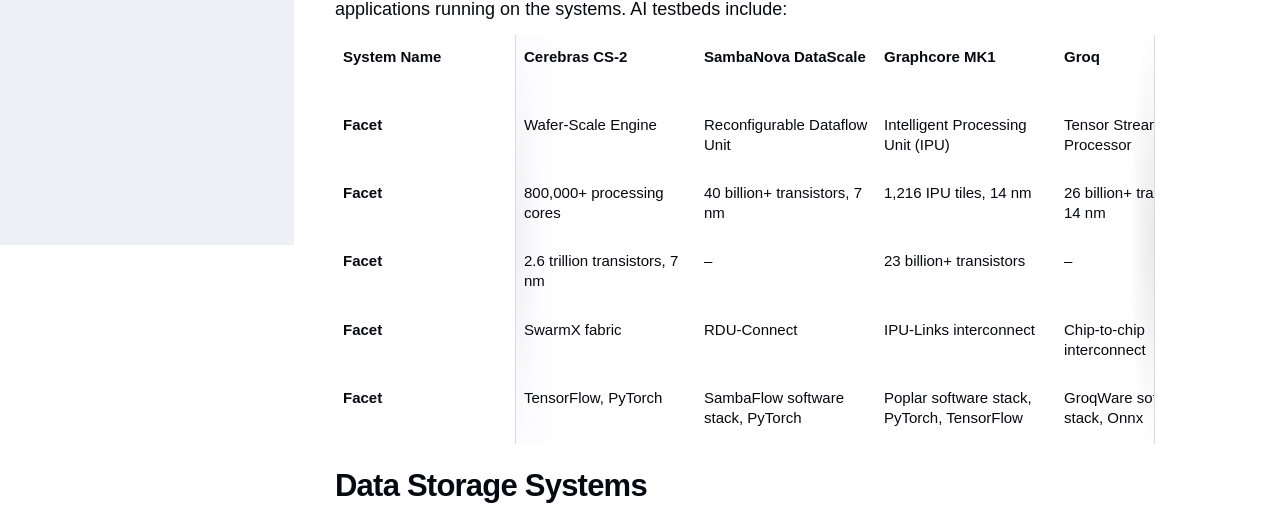
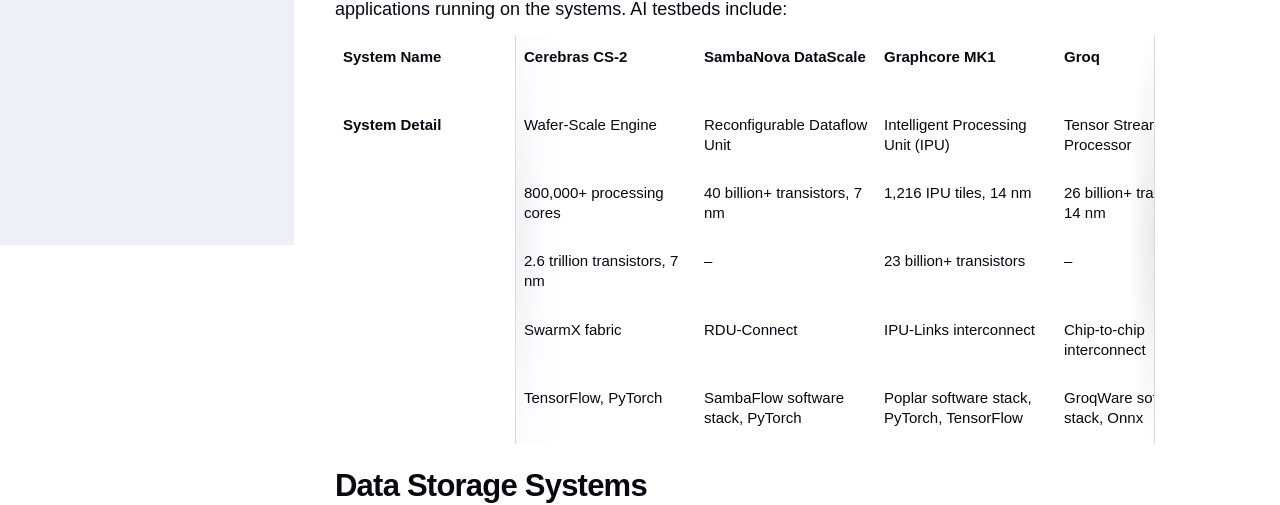
Before and after one commit to sbx-bnagle/ALCF-AR2022, a Jekyll site: the page built from 04_expertise-and-resources/systems.md, in a window 1280 px wide. Shown: the part 1099-1604 px from the top of the page. Built offline with Jekyll 4.4.1, drawn with Linux system fonts in a browser that asks for light colours; some web fonts are replaced.

Commit message:
Update systems.md
updating the AI testbed table

```diff
--- a/04_expertise-and-resources/systems.md
+++ b/04_expertise-and-resources/systems.md
@@ -38,7 +38,7 @@
 
 The ALCF AI Testbed provides an infrastructure of next-generation AI-accelerator machines that allows researchers to evaluate the usability and performance of machine learning-based applications running on the systems. AI testbeds include:
 
-| System Name | Facet | Facet | Facet | Facet | Facet |
+| System Name | System Detail |  |  |  |  |
 | :-- | :-- | :-- | :-- | :-- | :-- |
 | **Cerebras CS-2** | Wafer-Scale Engine | 800,000+ processing cores | 2.6 trillion transistors, 7 nm |SwarmX fabric | TensorFlow, PyTorch |
 | **SambaNova DataScale** | Reconfigurable Dataflow Unit | 40 billion+ transistors, 7 nm | – | RDU-Connect | SambaFlow software stack, PyTorch |
```
